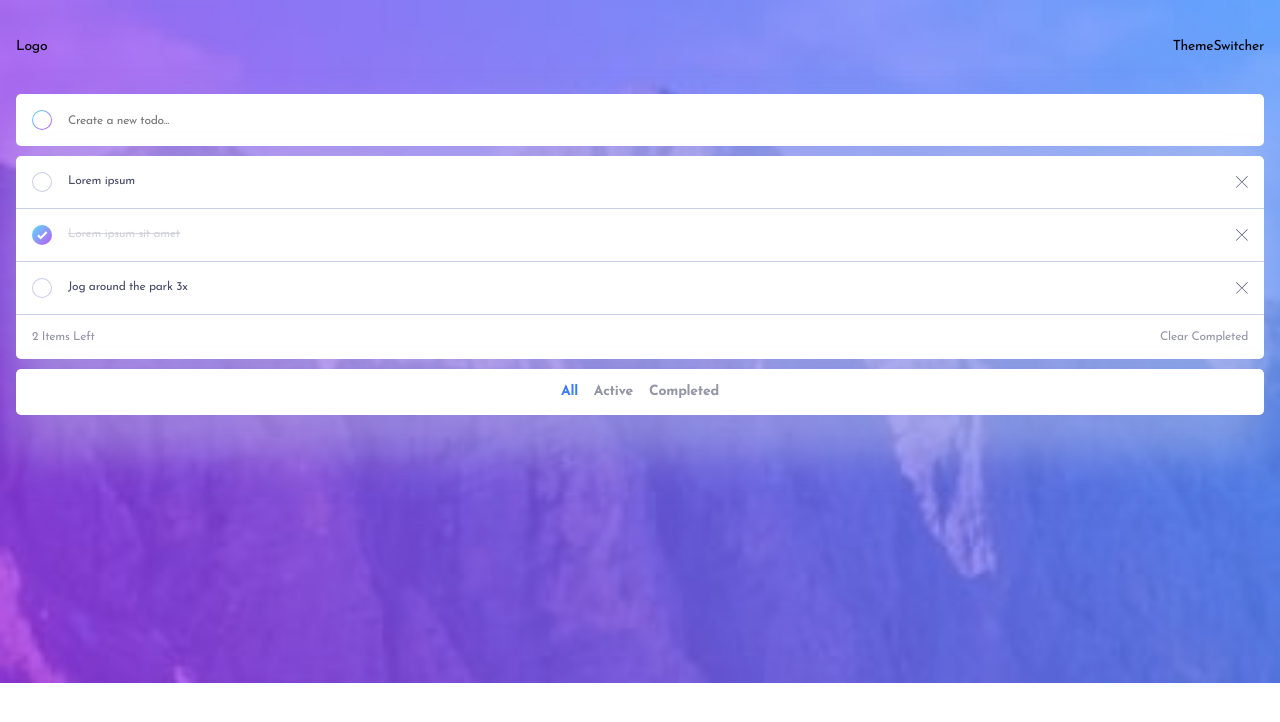
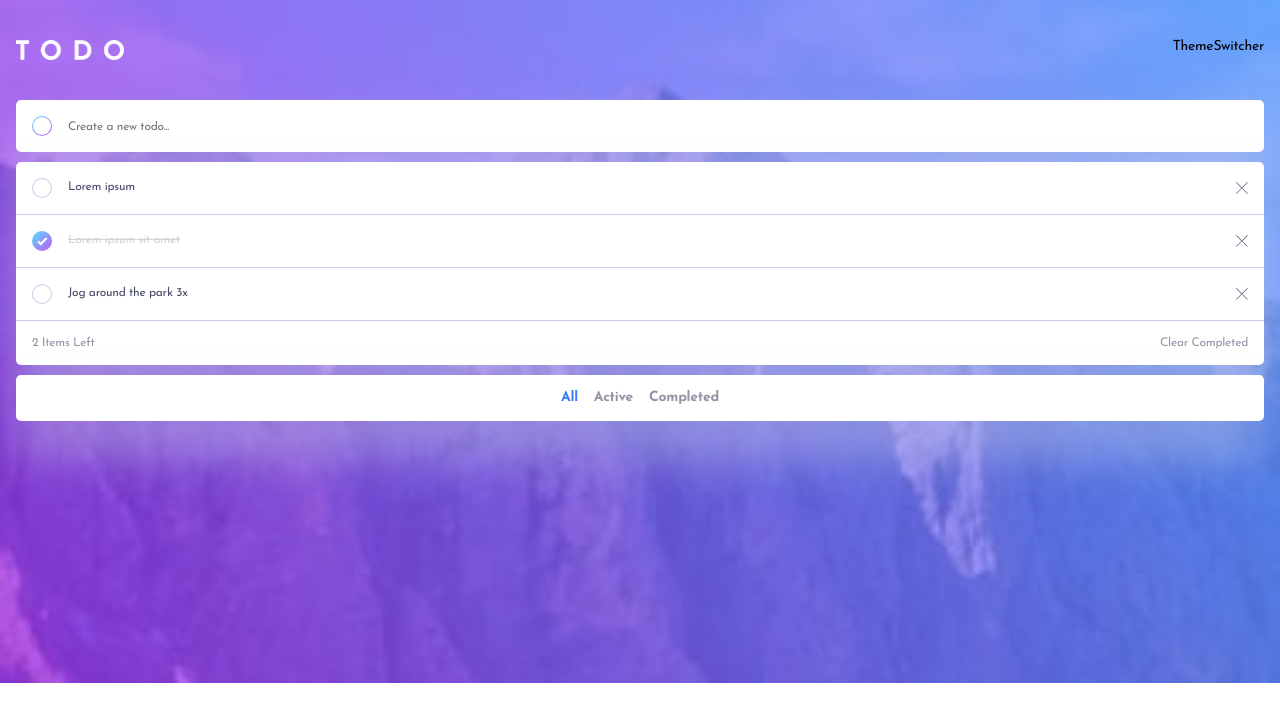
Before and after one commit to emretantu/todo-list-react, a React (Vite) app: page / in a window 1280 px wide. Shown: the top 722 px of the page. Built offline with nearby package versions, Linux system fonts and the light colour scheme.

Commit message:
Implement Logo component

```diff
--- a/src/components/Logo/Logo.jsx
+++ b/src/components/Logo/Logo.jsx
@@ -2,7 +2,9 @@ import styles from "./Logo.module.css"
 
 const Logo = () => {
   return (
-    <div>Logo</div>
+    <a href="/">
+      <img className={styles.logo} src="src/assets/images/logo-mobile.png" alt="Mobile Logo" />
+    </a>
   )
 }
 
--- a/src/components/Logo/Logo.module.css
+++ b/src/components/Logo/Logo.module.css
@@ -0,0 +1,3 @@
+.logo {
+  height: 20px;
+}
```
Also changed, not shown: src/assets/images/logo-desktop.png, src/assets/images/logo-mobile.png.
